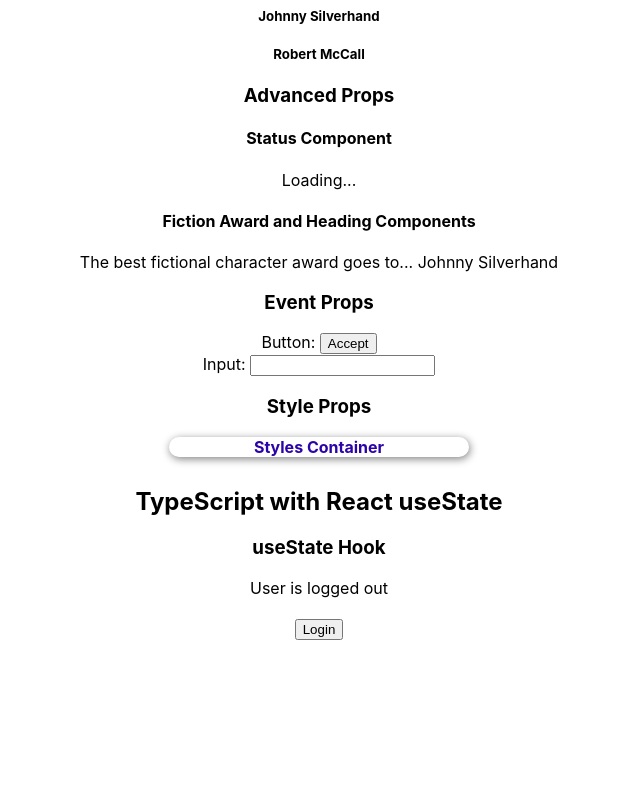
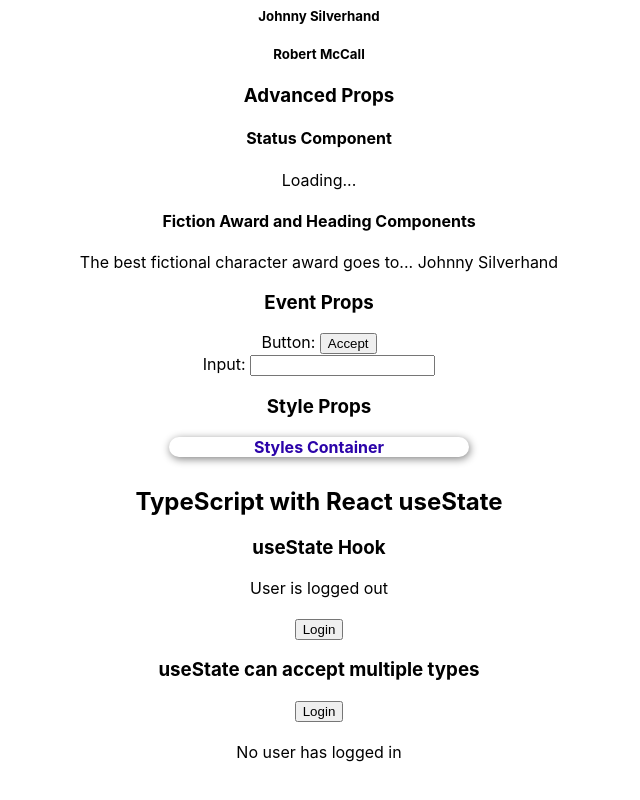
Before and after one commit to rodmor59/react-typescript-demo, a React (Create React App) app: page / in a window 1280 px wide. Shown: the part 451-1251 px from the top of the page, without its empty margins (321-961 px from the left). Before the commit the page ends 1141 px from the top, so only its background shows below. Built offline with nearby package versions, Linux system fonts and the light colour scheme; the HTML template or start-up script is replaced by a standard one.

Commit message:
Add #10 TypeScript React useState Hook defined to accept multiple types (nulls and defined types)

```diff
--- a/src/App.tsx
+++ b/src/App.tsx
@@ -1,13 +1,12 @@
 import './App.css';
-import GroupTypeScriptProps from './components/GroupTypeScriptProps';
-import LoggedIn from './components/state/LoggedIn';
+import DemoTypeScriptProps from './components/DemoTypeScriptProps';
+import DemoTypeScriptUseState from './components/DemoTypeScriptUseState';
 
 function App() {
     return <div className="App">
         <h1>React TypeScript Demo</h1>
-        <GroupTypeScriptProps />
-        <h2>TypeScript with React useState</h2>
-        <LoggedIn />
+        <DemoTypeScriptProps />
+        <DemoTypeScriptUseState />
     </div>
 }
 
--- a/src/components/GroupTypeScriptProps.tsx
+++ b/src/components/DemoTypeScriptProps.tsx
@@ -53,11 +53,11 @@ function GroupTypeScriptProps() {
         },
     ]
 
-    const handleClick = (event: ButtonMouseEvent, id: number) => {
+    function handleClick(event: ButtonMouseEvent, id: number) {
         console.log(logMsgClickHandled, event, id)
     }
 
-    const handleChange = (event: InputChangeEvent) => {
+    function handleChange(event: InputChangeEvent) {
         console.log(logMsgInputChangeHandled, event)
     }
 
--- /dev/null
+++ b/src/components/DemoTypeScriptUseState.tsx
@@ -0,0 +1,14 @@
+import LoggedIn from "./state/LoggedIn"
+import User from "./state/User"
+
+function GroupTypeScriptUseState() {
+    return (
+        <div>
+            <h2>TypeScript with React useState</h2>
+            <LoggedIn />
+            <User />
+        </div>
+    )
+}
+
+export default GroupTypeScriptUseState
--- a/src/components/state/LoggedIn.tsx
+++ b/src/components/state/LoggedIn.tsx
@@ -1,14 +1,14 @@
 import { useState } from "react"
 
-const LoggedIn = () => {
+function LoggedIn() {
 
     const [ isLoggedIn, setIsLoggedIn ] = useState(false)
 
-    const handleClickLogin = () => {
+    function handleClickLogin() {
         setIsLoggedIn(true)
     }
 
-    const handleClickLogout = () => {
+    function handleClickLogout() {
         setIsLoggedIn(false)
     }
 
--- /dev/null
+++ b/src/components/state/User.tsx
@@ -0,0 +1,59 @@
+import { useState } from "react"
+
+type AuthUser = {
+    email: string,
+    name: string
+}
+
+const defaultUser = {
+    email: "altcunningham@nightcity.com",
+    name: "Alt Cunningham",
+}
+
+function User () {
+
+    const [user, setUser] = useState<null | AuthUser>(null)
+
+    function handleLogin () {
+        setUser(defaultUser)
+    }
+
+    function handleLogout () {
+        setUser(null)
+    }
+
+    if (user) {
+        // User is logged in (user is not null)
+        return (
+            <div>
+                <h3>useState can accept multiple types</h3>
+                <div>
+                    <button onClick={handleLogout}>Logout</button>
+                </div>
+                <br />
+                <div>
+                    <b>User email:</b> {user.email}
+                </div>
+                <div>
+                    <b>User name:</b>  {user.name}
+                </div>
+            </div>
+        )
+    }
+
+    return (
+        // User has not logged in yet (user is null)
+        <div>
+            <h3>useState can accept multiple types</h3>
+            <div>
+                <button onClick={handleLogin}>Login</button>
+            </div>
+            <br />
+            <div>
+                No user has logged in
+            </div>
+        </div>
+    )
+}
+
+export default User
```
